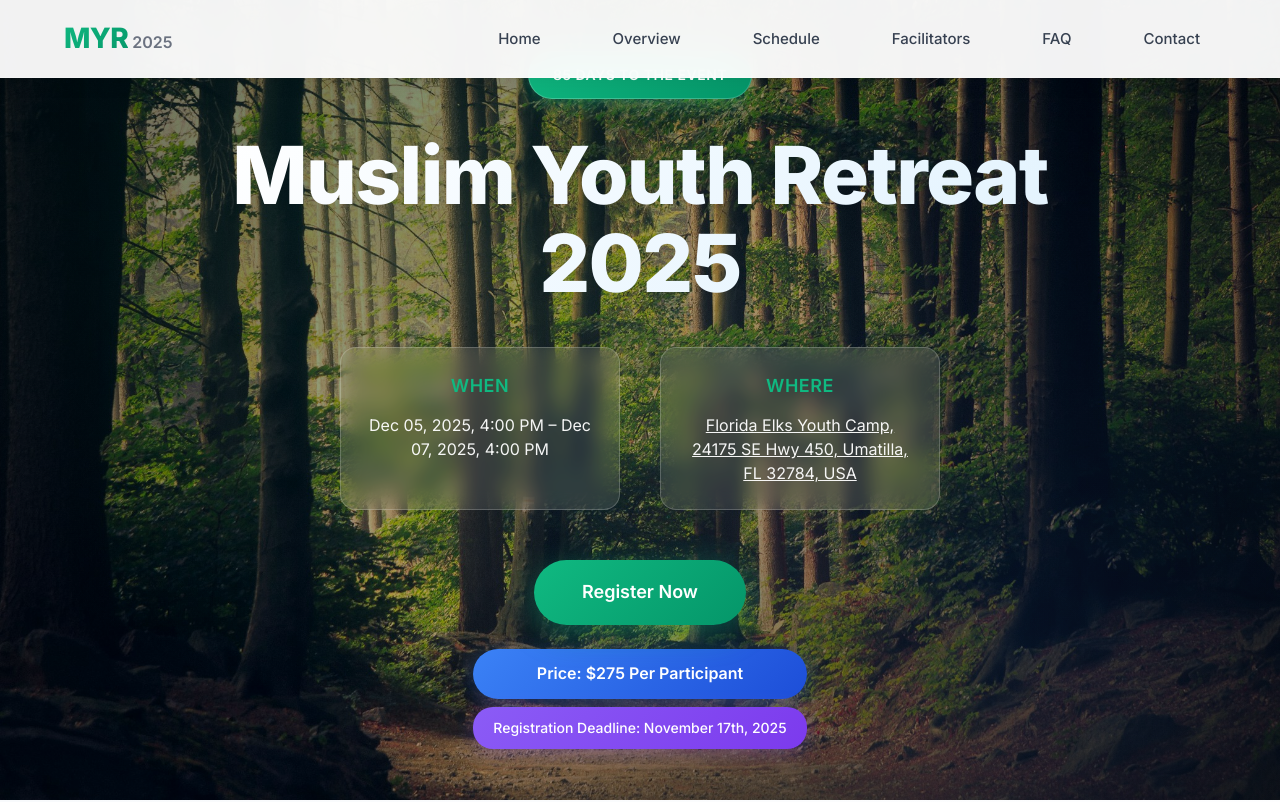
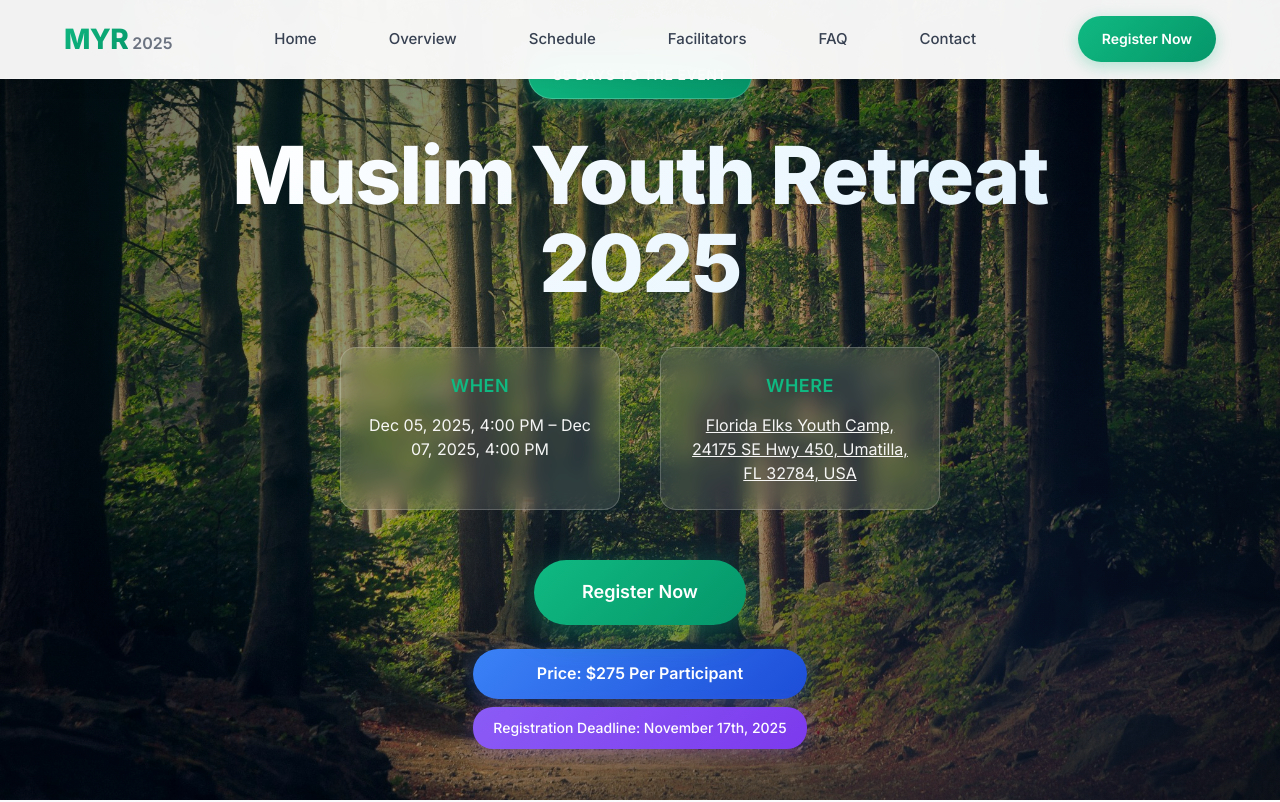
Before and after one commit to zaminshaikh/myr_website, a React (Vite) app: page / in a window 1280 px wide. Shown: the top 802 px of the page. Built offline with nearby package versions, Linux system fonts and the light colour scheme.

Commit message:
Add navigation register button to HomePage for improved user engagement

```diff
--- a/src/pages/HomePage.css
+++ b/src/pages/HomePage.css
@@ -97,6 +97,33 @@ body {
   color: #059669;
   background: rgba(5, 150, 105, 0.1);
   transform: translateY(-1px);
+}
+
+/* Navigation Register Button */
+.nav-register {
+  display: flex;
+  align-items: center;
+}
+
+.nav-register-btn {
+  background: linear-gradient(135deg, #10b981 0%, #059669 100%);
+  color: white;
+  padding: 12px 24px;
+  border-radius: 25px;
+  text-decoration: none;
+  font-size: 14px;
+  font-weight: 600;
+  transition: all 0.3s ease;
+  border: none;
+  cursor: pointer;
+  box-shadow: 0 4px 16px rgba(16, 185, 129, 0.3);
+  white-space: nowrap;
+}
+
+.nav-register-btn:hover {
+  transform: translateY(-2px);
+  box-shadow: 0 6px 20px rgba(16, 185, 129, 0.4);
+  background: linear-gradient(135deg, #059669 0%, #047857 100%);
 }
 
 /* Modern Hero Section */
@@ -665,6 +692,11 @@ body {
     display: none;
   }
 
+  .nav-register-btn {
+    padding: 10px 20px;
+    font-size: 13px;
+  }
+
   .hero-title {
     font-size: 2.5rem;
   }
--- a/src/pages/HomePage.jsx
+++ b/src/pages/HomePage.jsx
@@ -52,6 +52,9 @@ const HomePage = () => {
             <li><a href="#faq">FAQ</a></li>
             <li><a href="#contact">Contact</a></li>
           </ul>
+          <div className="nav-register">
+            <Link to="/register" className="nav-register-btn">Register Now</Link>
+          </div>
         </div>
       </nav>
 
```
